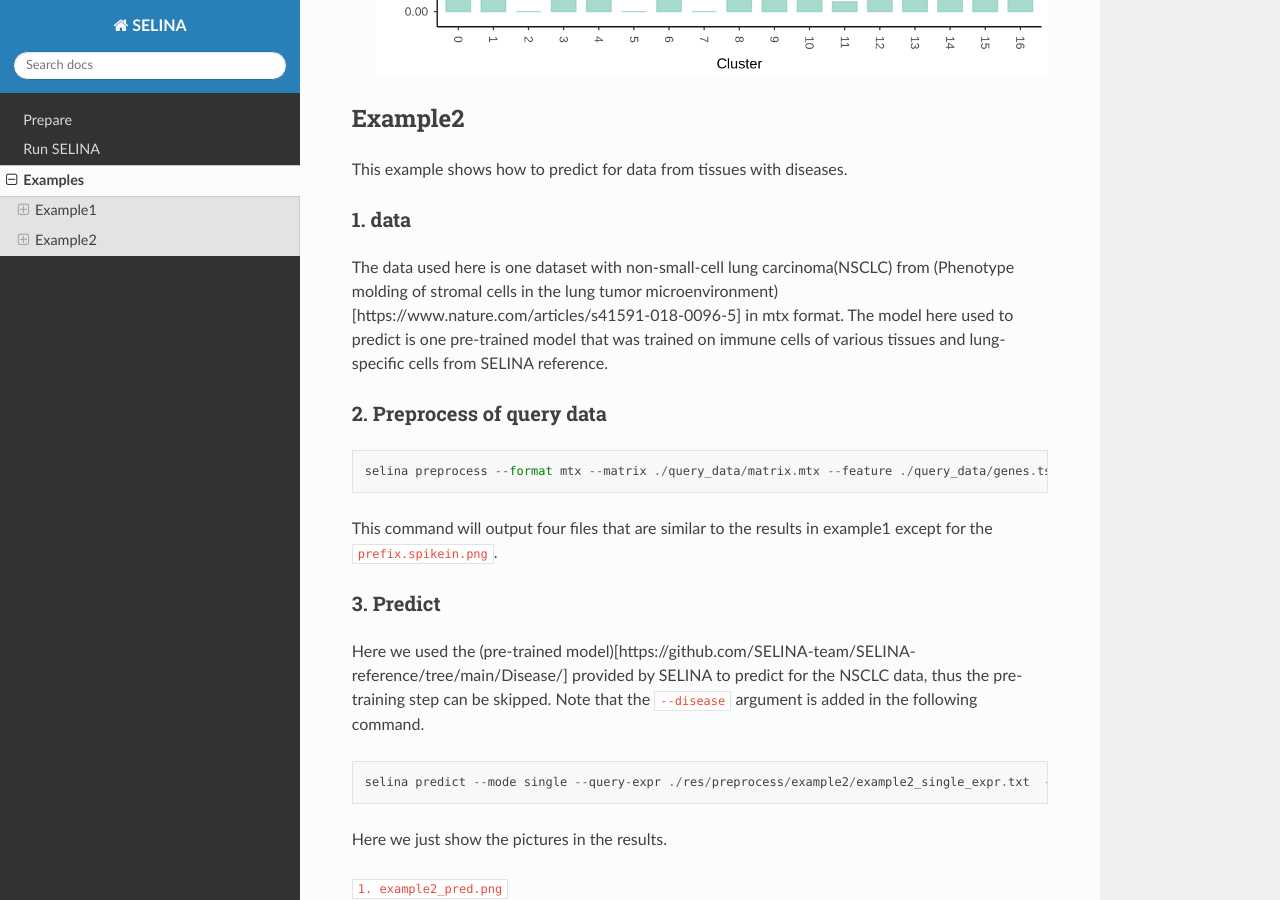
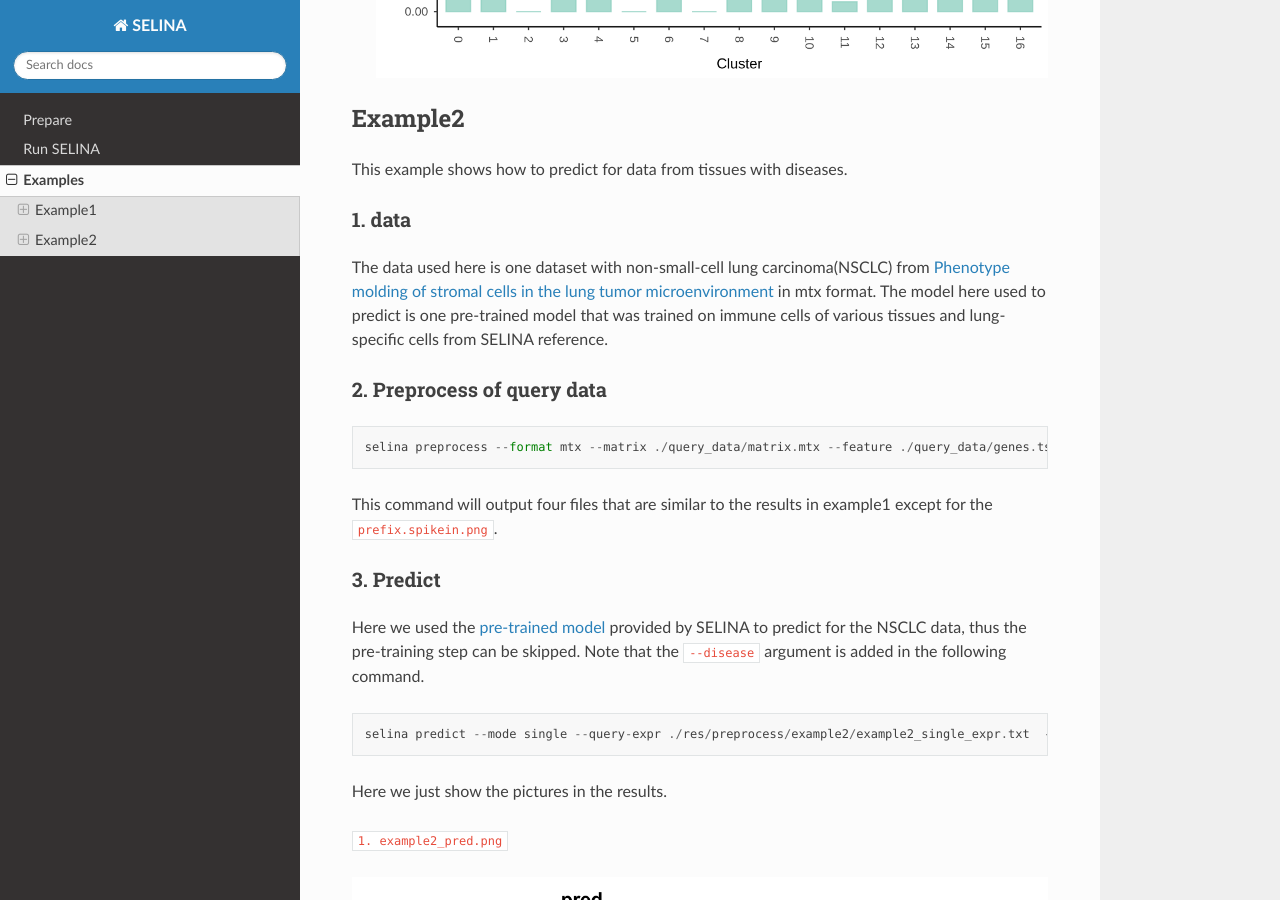
Before and after one commit to SELINA-team/SELINA.py, a Sphinx documentation site: the page built from docs/source/examples.md, in a window 1280 px wide and 900 px high, scrolled down 9028 px. Built offline with Sphinx 7.4.7 and the Read the Docs theme 2.0.0, drawn with Linux system fonts in a browser that asks for light colours.

Commit message:
docs update

````diff
--- a/docs/source/examples.md
+++ b/docs/source/examples.md
@@ -345,7 +345,7 @@ This example shows how to predict for data from tissues with diseases.
 
 ### 1. data
 
-The data used here is one dataset with non-small-cell lung carcinoma(NSCLC) from (Phenotype molding of stromal cells in the lung tumor microenvironment)[https://www.nature.com/articles/s41591-018-0096-5] in mtx format. The model here used to predict is one pre-trained model that was trained on immune cells of various tissues and lung-specific cells from SELINA reference.
+The data used here is one dataset with non-small-cell lung carcinoma(NSCLC) from [Phenotype molding of stromal cells in the lung tumor microenvironment](https://www.nature.com/articles/s41591-018-0096-5) in mtx format. The model here used to predict is one pre-trained model that was trained on immune cells of various tissues and lung-specific cells from SELINA reference.
 
 ### 2. Preprocess of query data
 
@@ -357,7 +357,7 @@ This command will output four files that are similar to the results in example1
 
 ### 3. Predict
 
-Here we used the (pre-trained model)[https://github.com/SELINA-team/SELINA-reference/tree/main/Disease/] provided by SELINA to predict for the NSCLC data, thus the pre-training step can be skipped. Note that the `--disease` argument is added in the following command.
+Here we used the [pre-trained model](https://github.com/SELINA-team/SELINA-reference/tree/main/Disease/) provided by SELINA to predict for the NSCLC data, thus the pre-training step can be skipped. Note that the `--disease` argument is added in the following command.
 
 ```
 selina predict --mode single --query-expr ./res/preprocess/example2/example2_single_expr.txt  --model ./res/pre-train/Lung_params.pt --seurat ./res/preprocess/example2/example2_res.rds --cell-cutoff 5 --prob-cutoff 0.9 --path-out ./res/predict/example2 --outprefix example2 --disease
````
